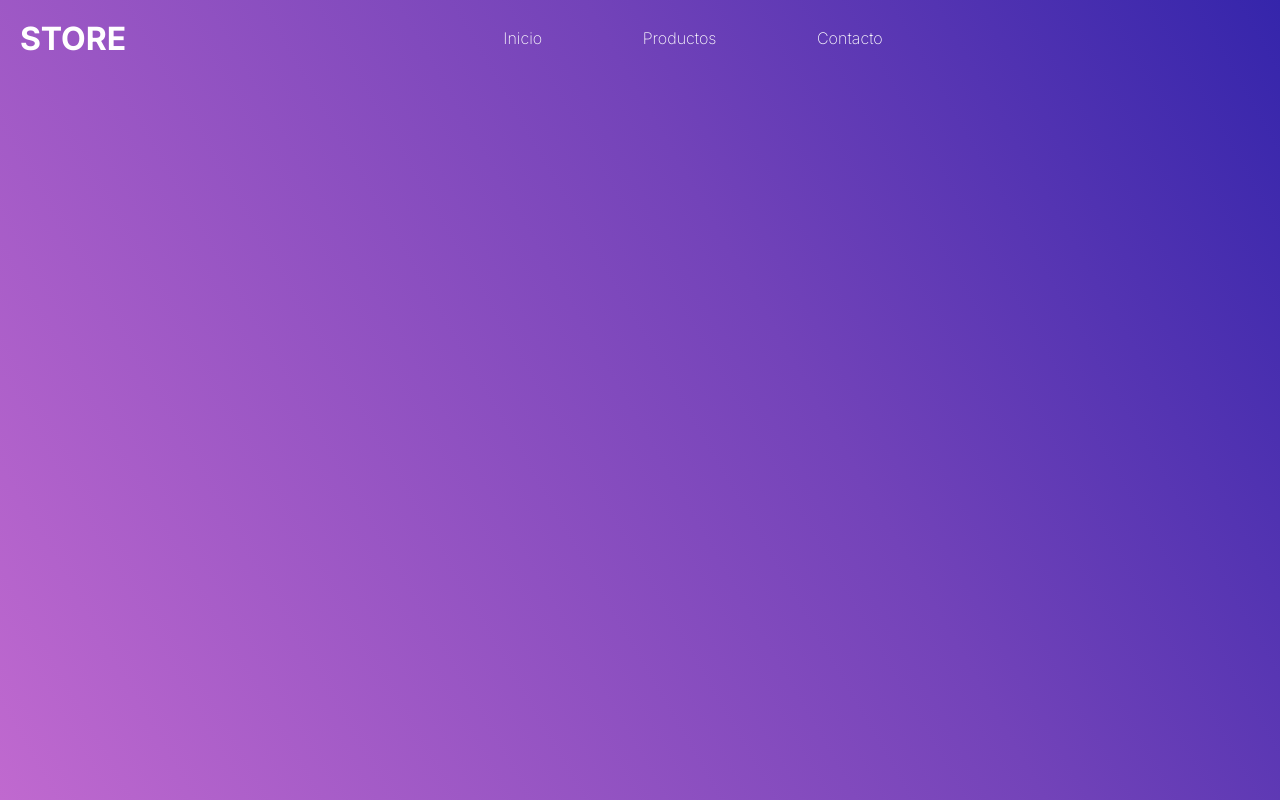
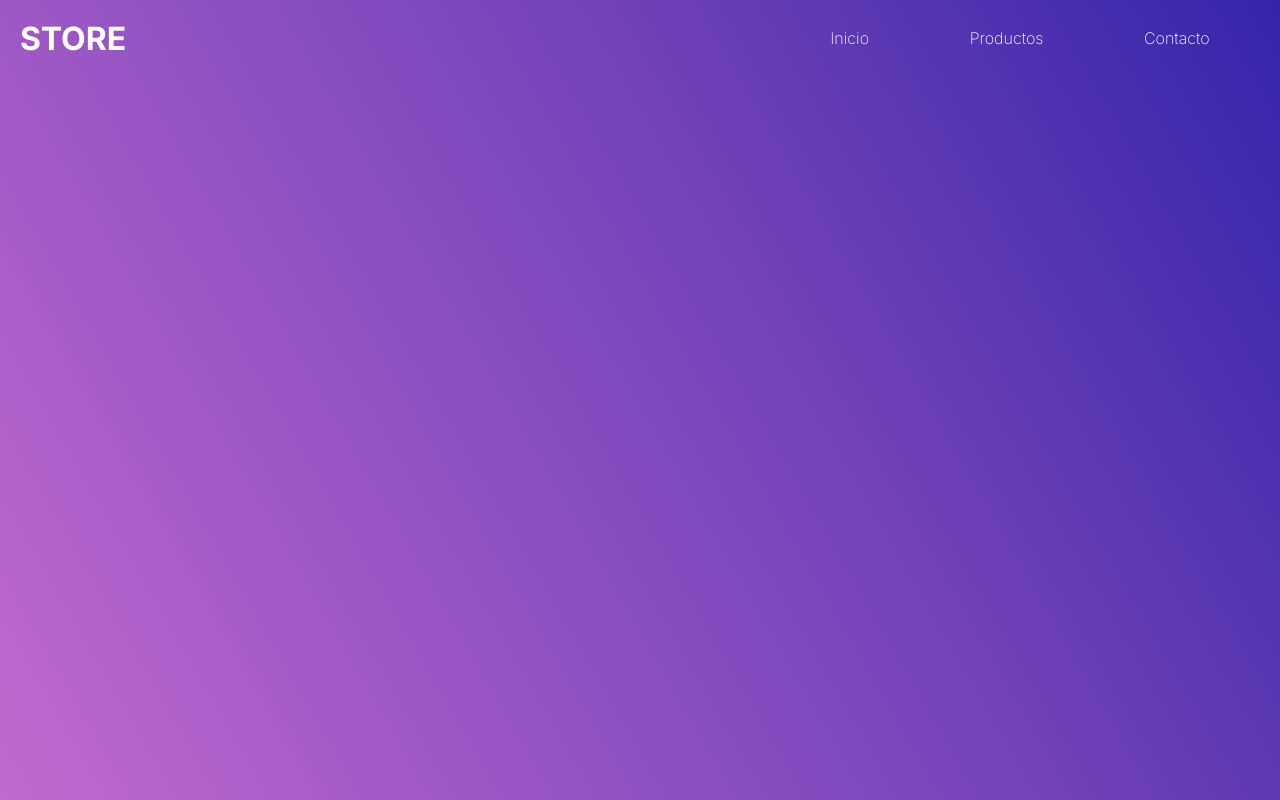
Before and after one commit to Joaco189/store, a React (Vite) app: page / in a window 1280 px wide. Built offline with nearby package versions, Linux system fonts and the light colour scheme.

Commit message:
fix styles

```diff
--- a/src/components/NavBar/NavBar.css
+++ b/src/components/NavBar/NavBar.css
@@ -1,7 +1,7 @@
 .navbar-container {
     height: 5rem;
     background-color: transparent;
-    position: fixed;
+    position: absolute;
     width: 100%;
     z-index: 1000;
 }
@@ -21,7 +21,7 @@
 .navbar-links-container {
     width: 100%;
     display: flex;
-    justify-content: center;
+    justify-content: flex-end;
     color: #fff;
 }
 
```
